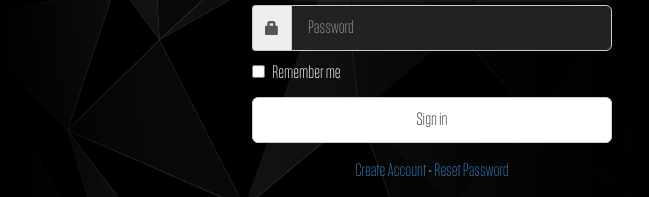
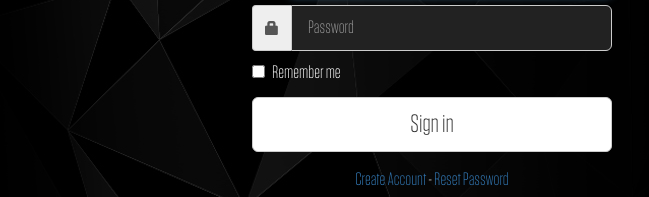
Before and after one commit to it0a/air, a plain HTML site: page index.html in a window 1280 px wide. Shown: the part 150-347 px from the top of the page, without its empty margins (208-857 px from the left). Drawn offline with nearby package versions, Linux system fonts and the light colour scheme; files whose address does not match are found by name.

Commit message:
Finishing login form

```diff
--- a/css/app.css
+++ b/css/app.css
@@ -81,3 +81,7 @@ input::-webkit-inner-spin-button {
 .lang-flag {
     margin-left: 4px;
 }
+
+.sign-in {
+    font-size: 1.4em;
+}
--- a/index.html
+++ b/index.html
@@ -47,7 +47,9 @@
                 </label>
               </div>
               <button class="btn btn-lg btn-default btn-block margin-t-sm" type="submit">
-                Sign in
+                <span class="sign-in">
+                  Sign in
+                </span>
               </button>
               <span class="clearfix"></span>
             </form>
```
